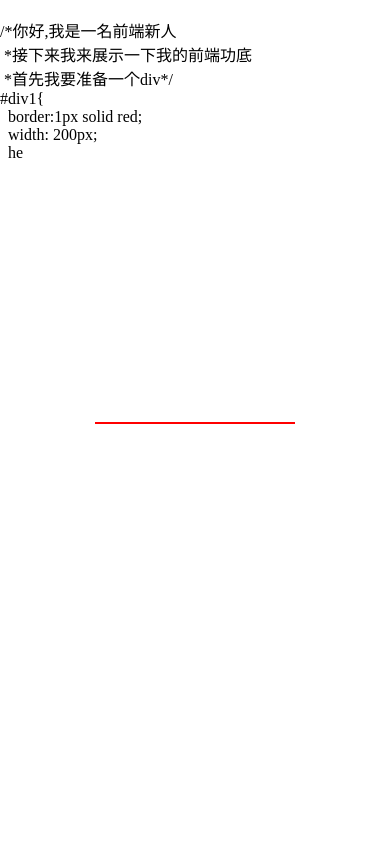
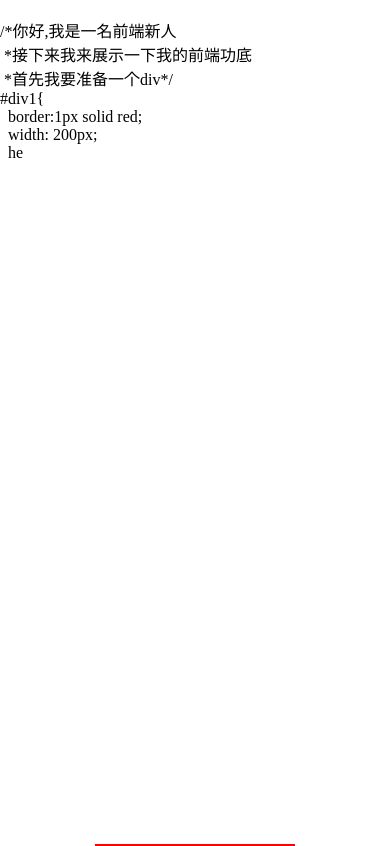
Before and after one commit to hellotang7/cv-1, a plain HTML site: page src/index.html in a window 390 px wide. Drawn offline with Linux system fonts and the light colour scheme.

Commit message:
Update index.html

```diff
--- a/src/index.html
+++ b/src/index.html
@@ -51,7 +51,7 @@
           overflow: auto;
         }
         #div1Wrapper {
-          height: 50;
+          height: 50vh;
         }
         #div1 {
           position: relative;
```
